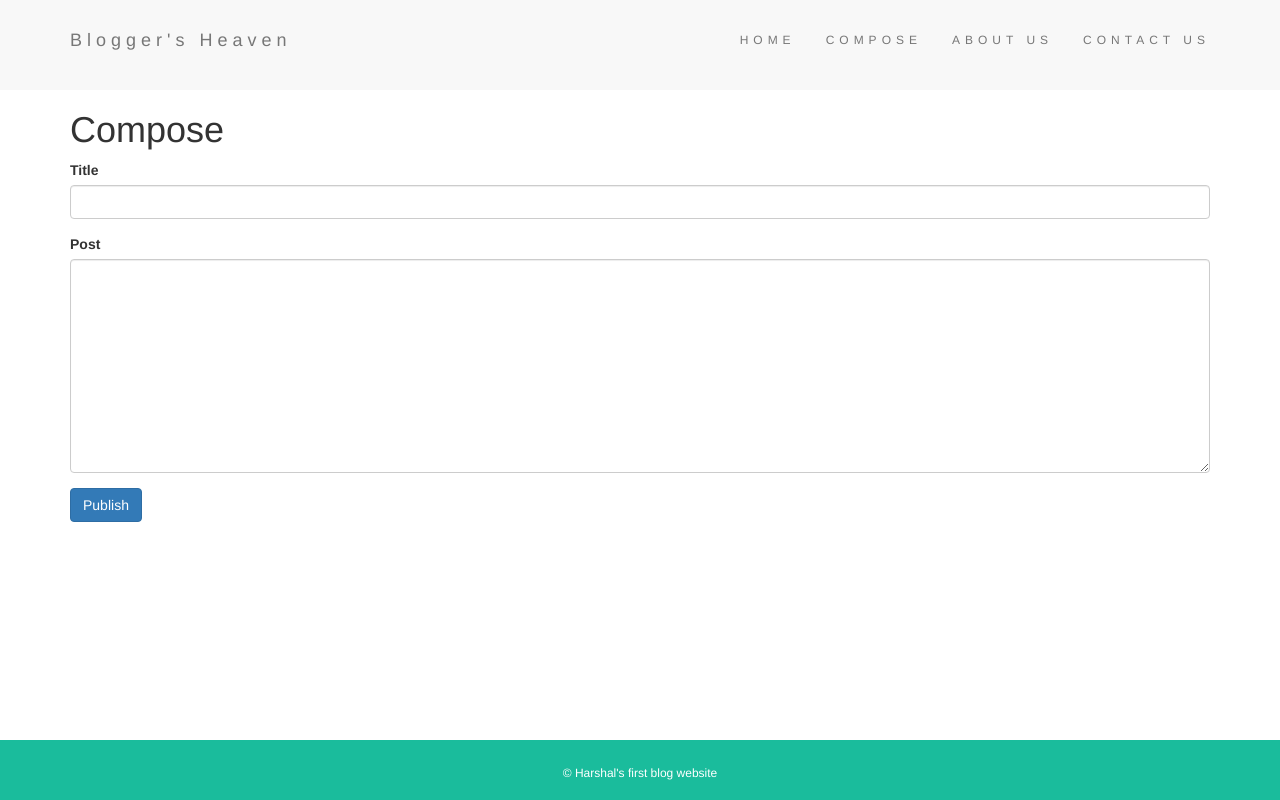
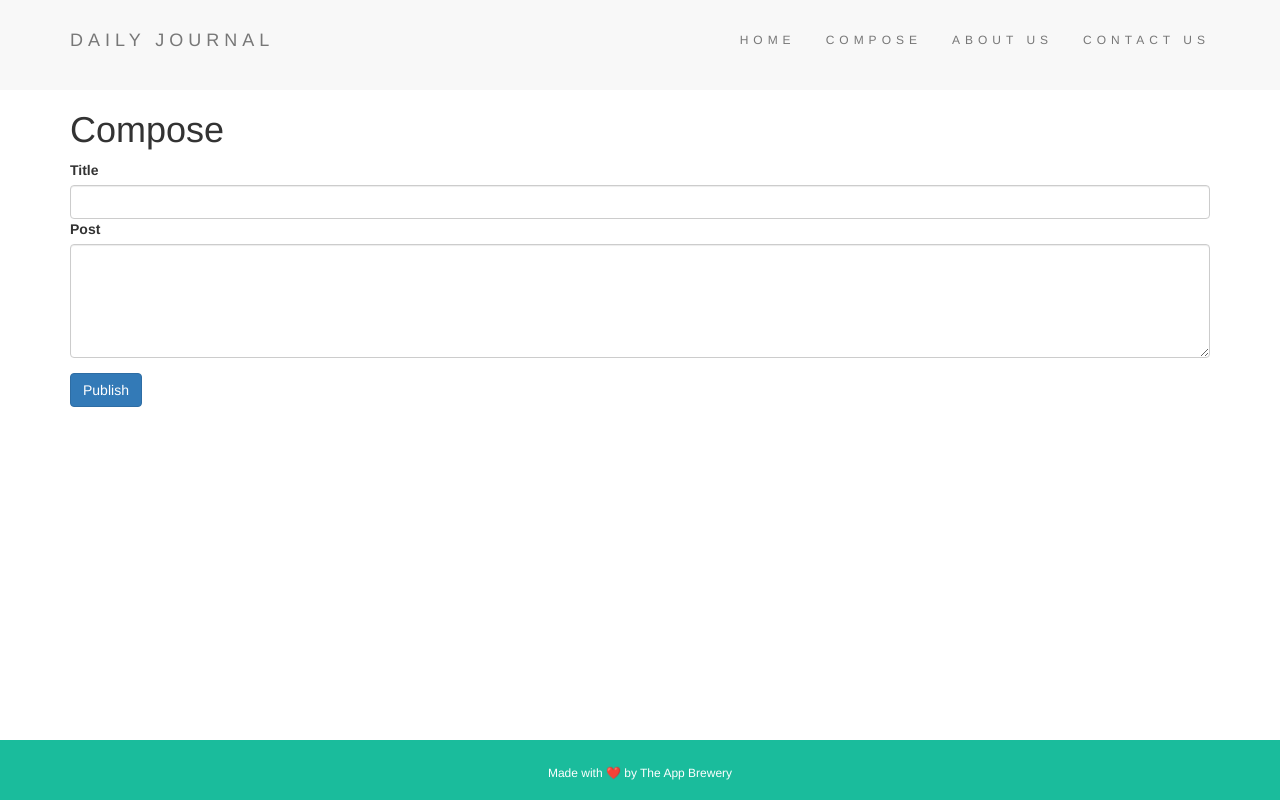
Before and after one commit to Harshal-Holkar/Blog-Website, a Node server app: page /compose in a window 1280 px wide. Run offline with Node 20, Linux system fonts and the light colour scheme; some libraries are stand-ins or nearby versions.

Commit message:
bug fixed

```diff
--- a/app.js
+++ b/app.js
@@ -1,10 +1,10 @@
 //jshint esversion:6
 
 const express = require("express");
+const mongoose = require("mongoose");
 const bodyParser = require("body-parser");
 const ejs = require("ejs");
-const { redirect } = require("express/lib/response");
-const _ = require('lodash');
+const _ = require("lodash");
 
 const homeStartingContent = "Lacus vel facilisis volutpat est velit egestas dui id ornare. Semper auctor neque vitae tempus quam. Sit amet cursus sit amet dictum sit amet justo. Viverra tellus in hac habitasse. Imperdiet proin fermentum leo vel orci porta. Donec ultrices tincidunt arcu non sodales neque sodales ut. Mattis molestie a iaculis at erat pellentesque adipiscing. Magnis dis parturient montes nascetur ridiculus mus mauris vitae ultricies. Adipiscing elit ut aliquam purus sit amet luctus venenatis lectus. Ultrices vitae auctor eu augue ut lectus arcu bibendum at. Odio euismod lacinia at quis risus sed vulputate odio ut. Cursus mattis molestie a iaculis at erat pellentesque adipiscing.";
 const aboutContent = "Hac habitasse platea dictumst vestibulum rhoncus est pellentesque. Dictumst vestibulum rhoncus est pellentesque elit ullamcorper. Non diam phasellus vestibulum lorem sed. Platea dictumst quisque sagittis purus sit. Egestas sed sed risus pretium quam vulputate dignissim suspendisse. Mauris in aliquam sem fringilla. Semper risus in hendrerit gravida rutrum quisque non tellus orci. Amet massa vitae tortor condimentum lacinia quis vel eros. Enim ut tellus elementum sagittis vitae. Mauris ultrices eros in cursus turpis massa tincidunt dui.";
@@ -17,56 +17,86 @@ app.set('view engine', 'ejs');
 app.use(bodyParser.urlencoded({ extended: true }));
 app.use(express.static("public"));
 
-let posts = [];
+mongoose.connect("mongodb://localhost:27017/blogPostDB");
 
-app.get("/", (req, res) => {
-    res.render('home', { para1: homeStartingContent, posts: posts });
-    // redirect("/");
+const postsSchema = {
+  title: String,
+  content: String
+};
+
+const Post = mongoose.model("Post", postsSchema);
+
+// let posts = [];
+
+app.get("/", function (req, res) {
+  // res.render("home", {
+  //   startingContent: homeStartingContent,
+  //   posts: posts
+  //   });
+  Post.find({}, function (err, posts) {
+    res.render("home", {
+      startingContent: homeStartingContent,
+      posts: posts
+    });
+  })
 });
 
-app.get("/about", (req, res) => {
-    res.render('about', { aboutCont: aboutContent });
+app.get("/about", function (req, res) {
+  res.render("about", { aboutContent: aboutContent });
 });
 
-app.get("/contact", (req, res) => {
-    res.render('contact', { contactCont: contactContent });
+app.get("/contact", function (req, res) {
+  res.render("contact", { contactContent: contactContent });
 });
 
-app.get("/compose", (req, res) => {
-    res.render('compose');
+app.get("/compose", function (req, res) {
+  res.render("compose");
 });
 
-app.post("/compose", (req, res) => {
-    const post = {
-        title: req.body.newPostTitle,
-        content: req.body.newPost
-    }
-    posts.push(post);
-    // console.log(posts);
-    // res.render('home', { newPosts: posts });
-    // res.render('home', { para1: homeStartingContent, newPosts: posts });
+app.post("/compose", function (req, res) {
+  // const postNew = {
+  //   title : req.body.postTitle,
+  //   content: req.body.postBody
+  // };
+  // posts.push(postNew);
 
-    res.redirect("/");
+  const post = new Post({
+    title: req.body.postTitle,
+    content: req.body.postBody
+  })
+  post.save();
+
+  res.redirect("/");
+
 });
 
-// app.get("/post", (req, res) => {
-//     res.render("post");
-// });
+app.get("/posts/:postId", function (req, res) {
 
-app.get("/post/:new", (req, res) => {
-    const newpost = req.params.new;
-    var flag = 0;
-    posts.forEach(post => {
-        if (_.lowerCase(post.title) === _.lowerCase(newpost) && flag === 0) {
-            console.log("match found");
-            res.render("post", { title: post.title, content: post.content });
-            flag = 1;
-        }
+  // posts.forEach(function(post){
+  //   const storedTitle = _.lowerCase(post.title);
+  //   if (storedTitle === requestedTitle) {
+  //     res.render("post", {
+  //       title: post.title,
+  //       content: post.content
+  //     });
+  //   }
+  // });
 
-    });
-    // redirect("/");
+  const requestedId = req.params.postId;
+  Post.findOne({ _id: requestedId }, function (err, posted) {
+    if (!err) {
+      res.render("post", {
+        title: posted.title,
+        content: posted.content
+      });
+    }
+    else {
+      console.log(err);
+    }
+  });
+
 });
 
-app.listen(3000, function() {
-    console.log("Server started on port 3000");
+app.listen(3000, function () {
+  console.log("Server started on port 3000");
 });
--- a/public/css/styles.css
+++ b/public/css/styles.css
@@ -1,3 +1,8 @@
+html {
+  min-height: 100%;
+  position: relative;
+}
+
 .container-fluid {
     padding-top: 70px;
     padding-bottom: 70px;
--- a/views/compose.ejs
+++ b/views/compose.ejs
@@ -1,12 +1,14 @@
-<%- include("partials/header") -%>
+
+<%- include("partials/header"); -%>
     <h1>Compose</h1>
-    <form action="/compose" method="post">
-        <div class="form-group"><label for="newPostTitle">Title</label>
-            <input type="text" class="form-control" name="newPostTitle">
-        </div>
-        <div class="form-group"><label for="newPost">Post</label>
-            <textarea name="newPost" class="form-control" rows="10"></textarea>
-        </div>
-        <button class="btn btn-primary" type="submit" value="Publish">Publish</button>
+    <form class="" action="/compose" method="post">
+      <div class="form-group">
+        <label>Title</label>
+        <input class="form-control" type="text" name="postTitle">
+        <label>Post</label>
+        <textarea class="form-control" name="postBody" rows="5" cols="30"></textarea>
+      </div>
+      <button class="btn btn-primary" type="submit" name="button">Publish</button>
     </form>
-    <%- include("partials/footer") -%>
+
+<%- include("partials/footer"); -%>
--- a/views/partials/footer.ejs
+++ b/views/partials/footer.ejs
@@ -1,10 +1,9 @@
+
 </div>
 <div class="footer-padding"></div>
-<div class="footer">
-    <p>&copy; Harshal's first blog website</p>
-</div>
+  <div class="footer">
+    <p>Made with ❤️ by The App Brewery</p>
+  </div>
 </div>
 </body>
-
-
 </html>
--- a/views/partials/header.ejs
+++ b/views/partials/header.ejs
@@ -3,17 +3,16 @@
 
 <head>
   <meta charset="utf-8">
-    <title>Blog Website</title>
+  <title>Daily Journal</title>
   <meta charset="utf-8">
   <link rel="stylesheet" href="https://maxcdn.bootstrapcdn.com/bootstrap/3.3.7/css/bootstrap.min.css">
   <link rel="stylesheet" href="/css/styles.css">
   <nav class="navbar navbar-default">
     <div class="container">
       <div class="navbar-header">
-                <p class="navbar-brand">Blogger's Heaven</p>
+        <p class="navbar-brand">DAILY JOURNAL</p>
       </div>
         <ul class="nav navbar-nav navbar-right">
-                <!-- 6 -->
           <li id="home"><a href="/">HOME</a></li>
           <li id="home"><a href="/compose">COMPOSE</a></li>
           <li id="about"><a href="/about">ABOUT US</a></li>
```
Also changed, not shown: views/about.ejs (+3 -5 lines), views/contact.ejs (+3 -5 lines), views/home.ejs (+13 -13 lines), views/post.ejs (+4 -9 lines). Lines whose indentation alone changed are shown as unchanged.
